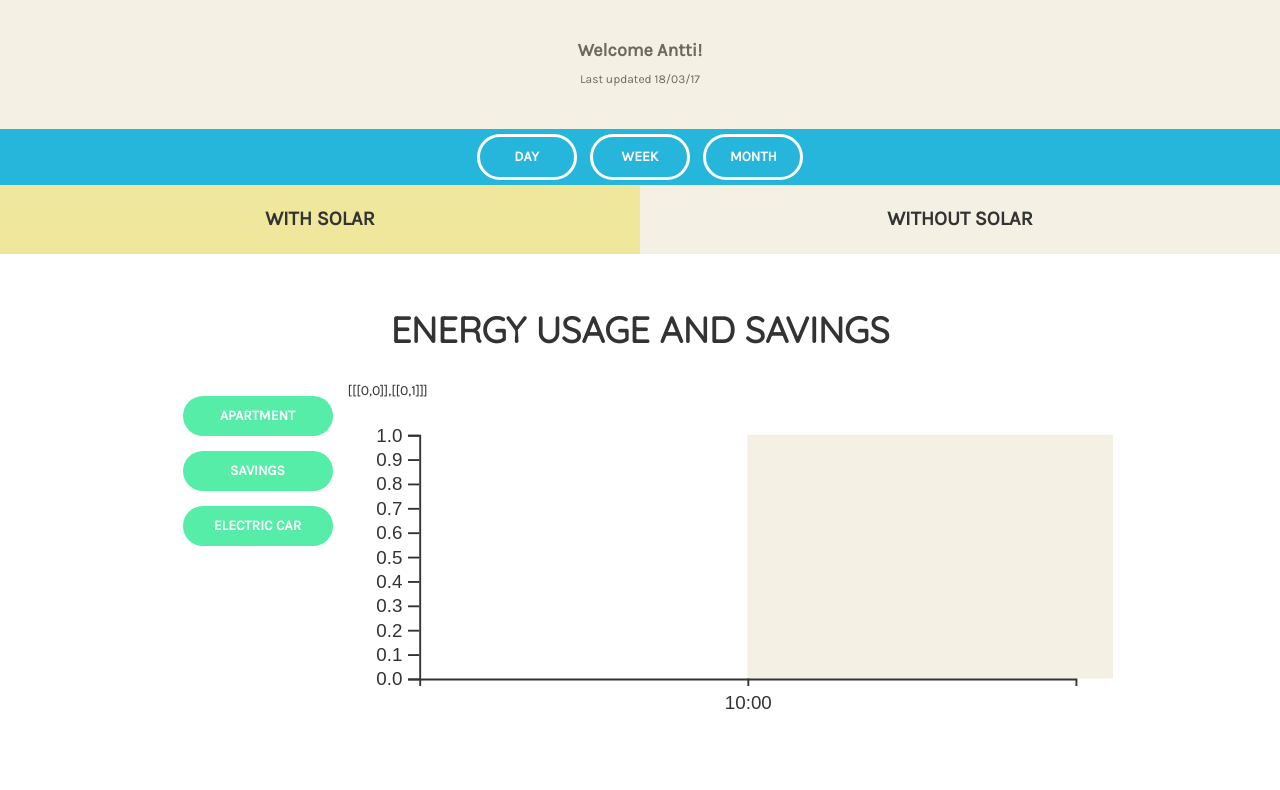
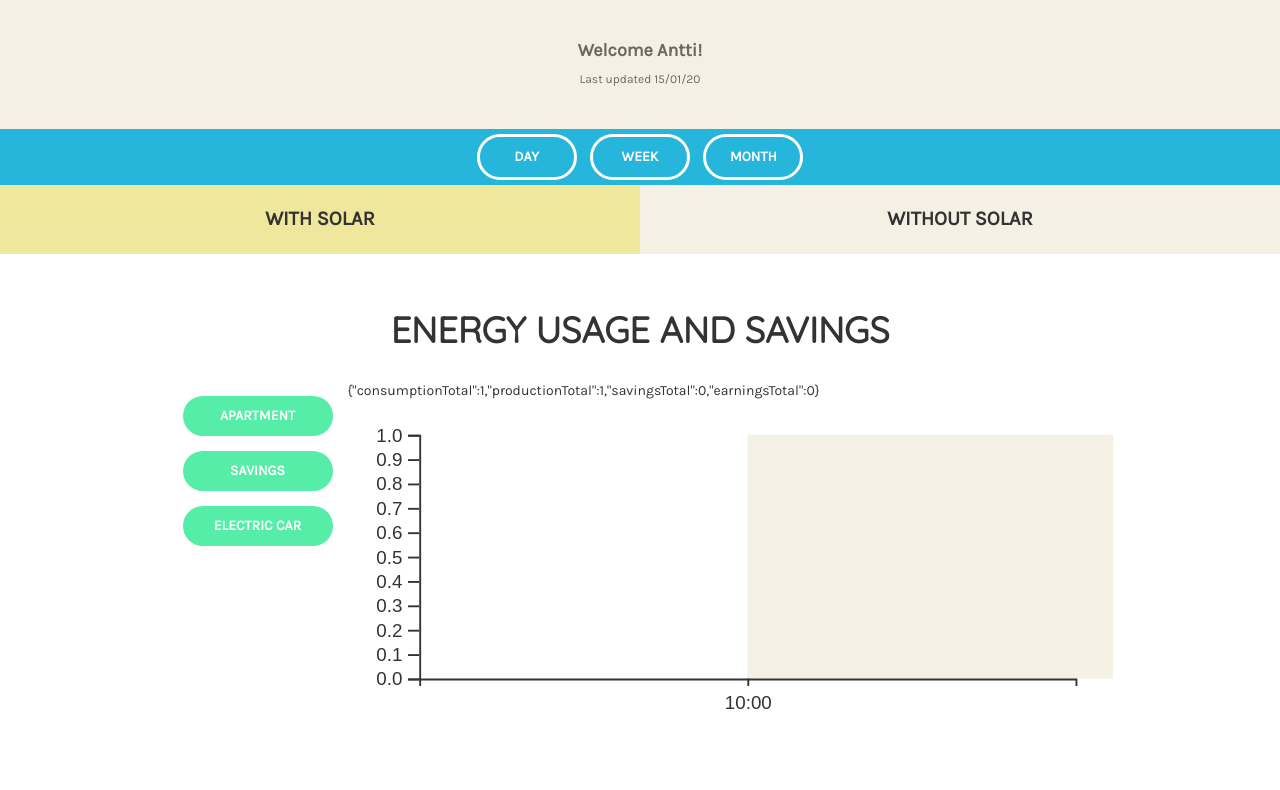
Before and after one commit to katebennu/elwedo-solar, a Django app: page / in a window 1280 px wide. Shown: the part 50-840 px from the top of the page. Run offline with Django 3.2, Linux system fonts and the light colour scheme; tables that the repository leaves empty hold one stand-in row (values such as "Sample post"); grey boxes labelled with a size stand in for pictures from a placeholder-image service; some libraries are stand-ins or nearby versions.

Commit message:
get totals, display last updated

```diff
--- a/infographics/static/infographics/timeline.js
+++ b/infographics/static/infographics/timeline.js
@@ -15,6 +15,7 @@ document.getElementById("monthSwitch").addEventListener('click', function (timeF
     timeFrame = 'month';
     updateTimeLine(timeFrame);
 });
+
 
 function responsivefy(svg) {
     let container = d3.select(svg.node().parentNode),
@@ -100,14 +101,31 @@ function lineChart(svg, data, width, height, x, y) {
 
 function parseData(data) {
     let isoParse = d3.timeParse("%Y-%m-%dT%H:%M:%S+00:00Z");
-
     let process = function (d) {
         d.timestamp = isoParse(d.timestamp);
     };
+    data.forEach(process);
+    return data;
+}
 
-    data.forEach(process);
+function carSection() {
 
-    return data;
+}
+
+function dataTotal(data) {
+    let consumptionTotal = 0, productionTotal = 0, savingsTotal = 0, earningsTotal = 0;
+    for (let i = 0; i < data.length; i++) {
+        consumptionTotal += data[i]['consumption'];
+        productionTotal += data[i]['production'];
+        savingsTotal += data[i]['savings'];
+        earningsTotal += data[i]['earnings'];
+    }
+    return {
+        'consumptionTotal': consumptionTotal,
+        'productionTotal': productionTotal,
+        'savingsTotal': savingsTotal,
+        'earningsTotal': earningsTotal
+    };
 }
 
 // TODO: passing in wSolar doesn't work, fix it
@@ -116,23 +134,27 @@ function updateTimeLine(timeFrame, wSolar) {
     $.getJSON('/timeline-update/', {'timeFrame': timeFrame}, function (data, wSolar, jqXHR) {
         // clean existing chart
         document.getElementById('timeline-chart').innerHTML = '';
+        data = parseData(data);
+        let totals = dataTotal(data);
 
-        data = parseData(data);
 
+        document.getElementById('updated').innerHTML = d3.timeFormat('%d/%m/%y')(data[data.length-1]['timestamp']);
+
+        // time format for X axis
         let t = '%d.%m';
         if (timeFrame == 'day') t = '%H:00';
         let formatTime = d3.timeFormat(t);
 
-        let stack = d3.stack()
-            .keys(['savings', 'consumptionLessSavings'])
-            .order(d3.stackOrderNone)
-            .offset(d3.stackOffsetNone);
+        /*        let stack = d3.stack()
+         .keys(['savings', 'consumptionLessSavings'])
+         .order(d3.stackOrderNone)
+         .offset(d3.stackOffsetNone);
 
-        let series = stack(data);
+         let series = stack(data);*/
 
 // DEBUG
         let out = document.getElementById('formatted');
-        out.innerHTML = JSON.stringify(series);
+        out.innerHTML = JSON.stringify(totals);
 //
         let margin = {top: 10, right: 20, bottom: 60, left: 30};
         let width = 400 - margin.left - margin.right;
--- a/infographics/templates/infographics/car.html
+++ b/infographics/templates/infographics/car.html
@@ -1,11 +1,11 @@
 {% load staticfiles %}
 
-<div class="col-sm-4 col-xs-12 car-col"><h4>TODAY YOU HAVE PRODUCED</h4>
-    <h1>0.17kWH</h1>
+<div class="col-sm-4 col-xs-12 car-col"><h4 id="produced-text">TODAY YOU HAVE PRODUCED</h4>
+    <h1><span id="produced-number">0.17</span>kWH</h1>
 </div>
 <div class="col-sm-4 col-xs-12 car-col">
     <img src="{% static 'infographics/images/car@3x.png' %}">
 </div>
 <div class="col-sm-4 col-xs-12 car-col"><h4>ENOUGH TO TRAVEL WITH <br/>AN ELECTRIC CAR FOR</h4>
-    <h1>3km</h1>
+    <h1 id="produced-km">3km</h1>
 </div>
--- a/infographics/templates/infographics/index.html
+++ b/infographics/templates/infographics/index.html
@@ -5,7 +5,7 @@
 {% block body %}
     <div class="ribbon welcome">
         <h4>Welcome Antti!</h4>
-        <p>Last updated 18/03/17</p>
+        <p>Last updated <span id="updated">18/03/17</span></p>
     </div>
 
 
```
